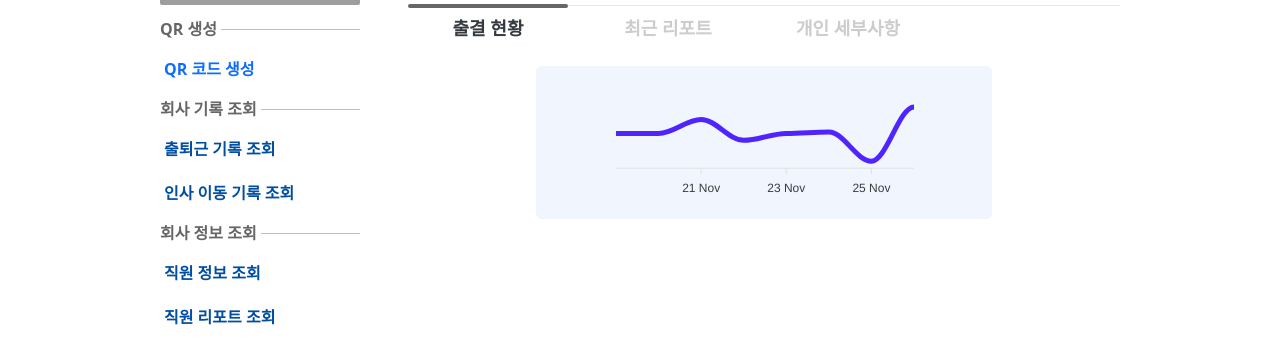
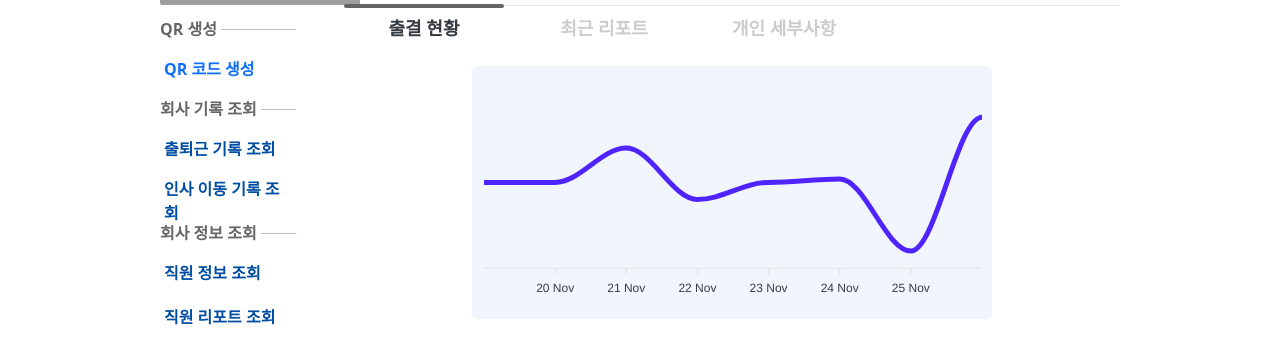
Before and after one commit to anheejeong/WELLMIND-FRONTEND, a React (Vite) app: page /main in a window 1280 px wide. Shown: the part 363-726 px from the top of the page. Built offline with nearby package versions, Linux system fonts and the light colour scheme; grey boxes are pictures that could not be loaded; the HTML template or start-up script is replaced by a standard one.

Commit message:
[Feat] 그래프 타입 지정

```diff
--- a/src/pages/MainPage/SlideMenu/CommuteGraph/index.tsx
+++ b/src/pages/MainPage/SlideMenu/CommuteGraph/index.tsx
@@ -5,6 +5,7 @@ export default function CommuteGraph() {
     <div className="flex py-1 mx-20 rounded-md align-center bg-background-light">
       <div className="mx-auto">
         <Graph
+          type="big"
           time={[
             '09:00',
             '09:00',
```
